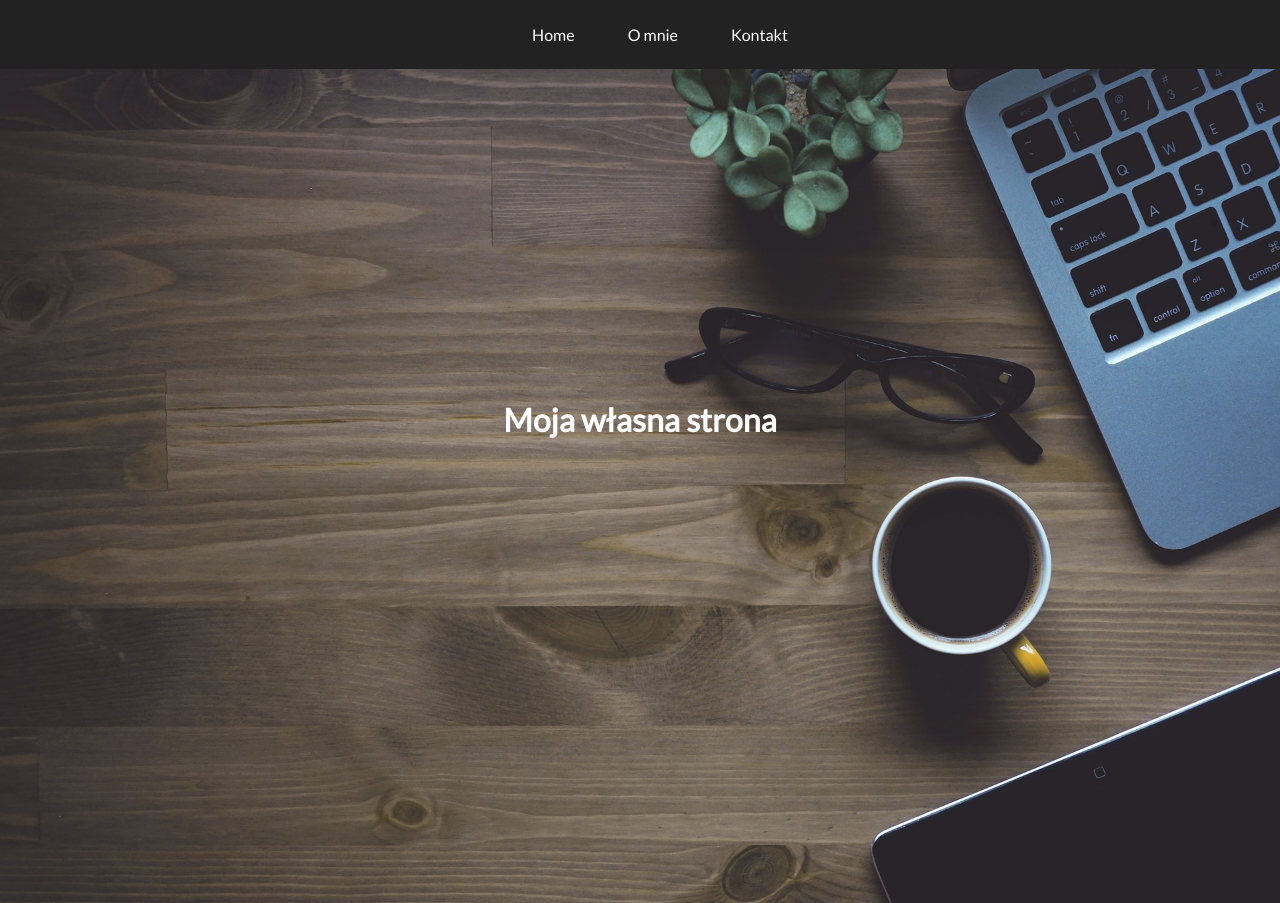
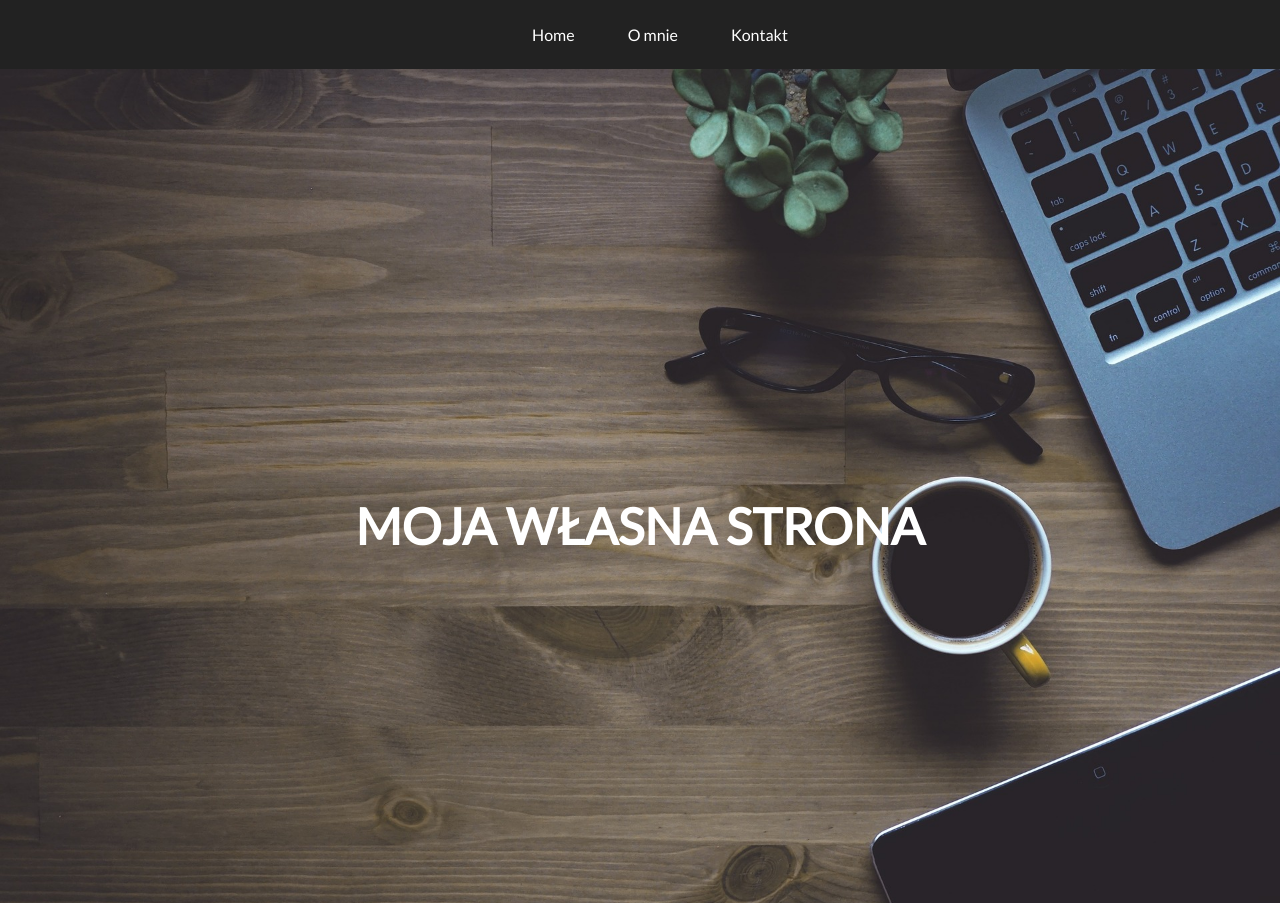
Before and after one commit to poiuytrewq0987654321/do-poprawy-warsztat, a plain HTML site: page index.html in a window 1280 px wide. Shown: the top 903 px of the page. Drawn offline with Linux system fonts and the light colour scheme.

Commit message:
do-poprawy-warsztat2
menu oraz header zrobione poprawnie.

```diff
--- a/css/style.css
+++ b/css/style.css
@@ -6,7 +6,6 @@ body{
 nav#menu{
     background:#222;
     text-align:center;
-    height:100%;
 }
 
 
@@ -25,24 +24,32 @@ nav#menu > ul > .menu-item a{
     color:white;
 }
 
-header>img{
+nav#menu > ul > .menu-item a:hover{
+    color:#999;
+}
+
+header#header{
+    position: relative;
+    text-align: center;
+}
+
+header#header>img{
     width:100%;
 }
-#main-header-text{
-    text-align: center;
+header#header h1#main-header-text{
     position: absolute;
     top:50%;
-    color:white;
+    font-size:50px;
+    font-weight:700;
     left:0;
     right:0;
-    margin:auto;
-}
-
-#about-content{
+    margin: 0 auto;
+    text-transform:uppercase; /* ta opcja zmieni tekst na wielkie litery*/
+    color:white;
 }
 
 #contact{
-    background: grey;
+    background:#222;
     padding:30px;
     margin:auto;
     left:0;
@@ -50,7 +57,6 @@ header>img{
     color:white;
 }
 #contact-header{
-    font-size:30px;
 }
 #contact-content>a{
     text-decoration: none;
--- a/index.html
+++ b/index.html
@@ -3,13 +3,12 @@
 
 <head>
   <meta charset="UTF-8">
-  <title>Moja własna strona</title>
+  <title>tworzenie css dla strony</title>
   <link href='http://fonts.googleapis.com/css?family=Lato&subset=latin,latin-ext' rel='stylesheet' type='text/css'>
   <link rel="stylesheet" href="css/style.css">
 </head>
 
 <body>
-
 
   <nav id="menu">
     <ul>
```
